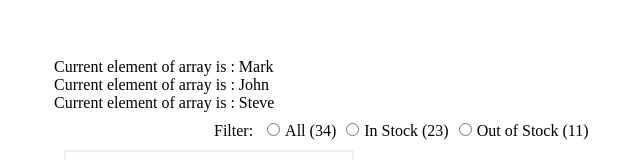
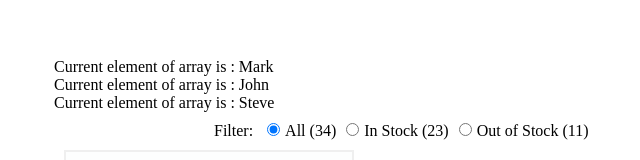
Before and after one commit to pablex72/ecommerce-angular, an Angular app: page / in a window 1280 px wide. Shown: the part 1287-1447 px from the top of the page, without its empty margins (82-722 px from the left). Built offline with nearby package versions, Linux system fonts and the light colour scheme; grey boxes are pictures that could not be loaded.

Commit message:
adicionando ngModel a selected radio

```diff
--- a/src/app/container/product-list/filter/filter.component.html
+++ b/src/app/container/product-list/filter/filter.component.html
@@ -1,13 +1,13 @@
 <div class="filter-container">
     <span>Filter: </span>
 
-    <input type="radio" name="filter" value="All">
+    <input type="radio" name="filter" value="all" [(ngModel)]="selectedGilterRadioButton">
     <span>{{'All ('+all+')'}}</span>
 
-    <input type="radio" name="filter" value="true">
+    <input type="radio" name="filter" value="true" [(ngModel)]="selectedGilterRadioButton">
     <span>{{'In Stock ('+inStock+')'}}</span>
 
-    <input type="radio" name="filter" value="false">
+    <input type="radio" name="filter" value="false" [(ngModel)]="selectedGilterRadioButton">
     <span>{{'Out of Stock ('+outOfStock+')'}}</span>
 
 </div>
--- a/src/app/container/product-list/filter/filter.component.ts
+++ b/src/app/container/product-list/filter/filter.component.ts
@@ -15,4 +15,6 @@ export class FilterComponent {
 
   @Input()
   outOfStock: number = 0;
+
+  selectedGilterRadioButton: string = 'all';
 }
```
